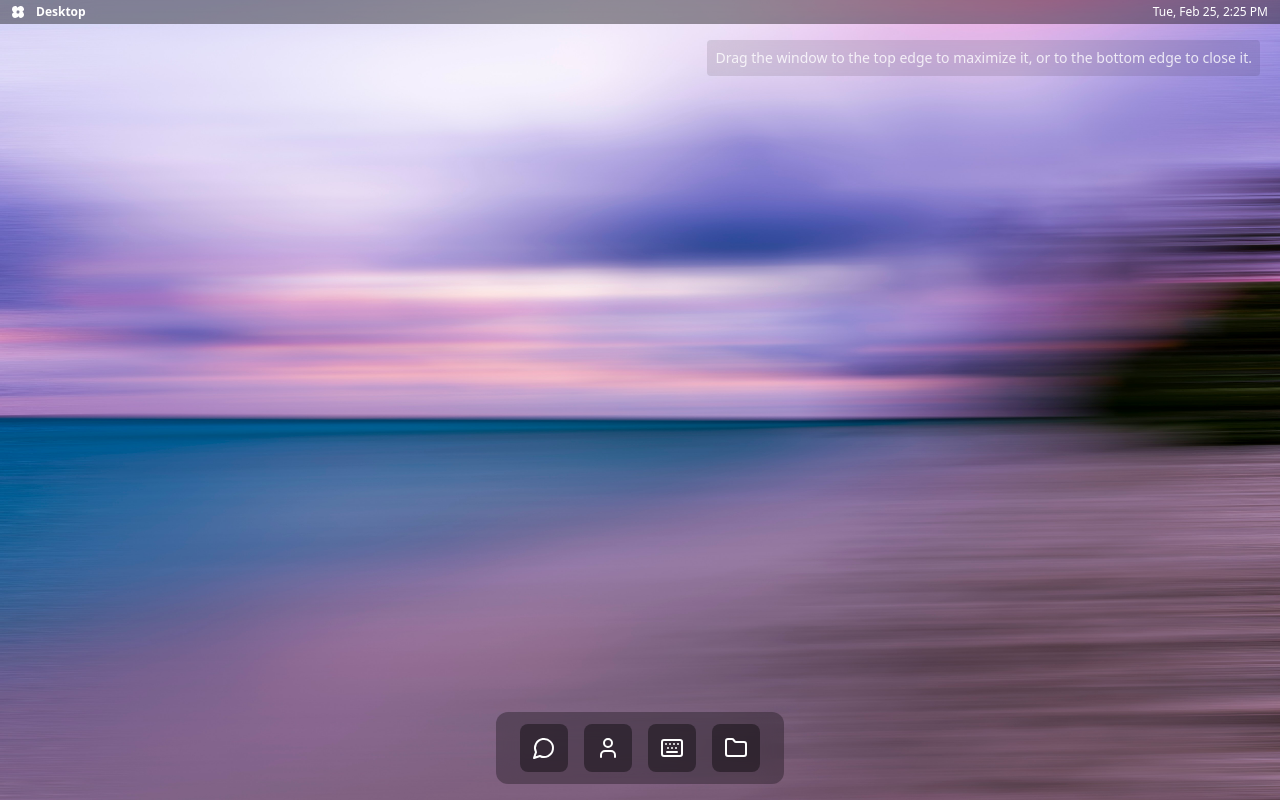
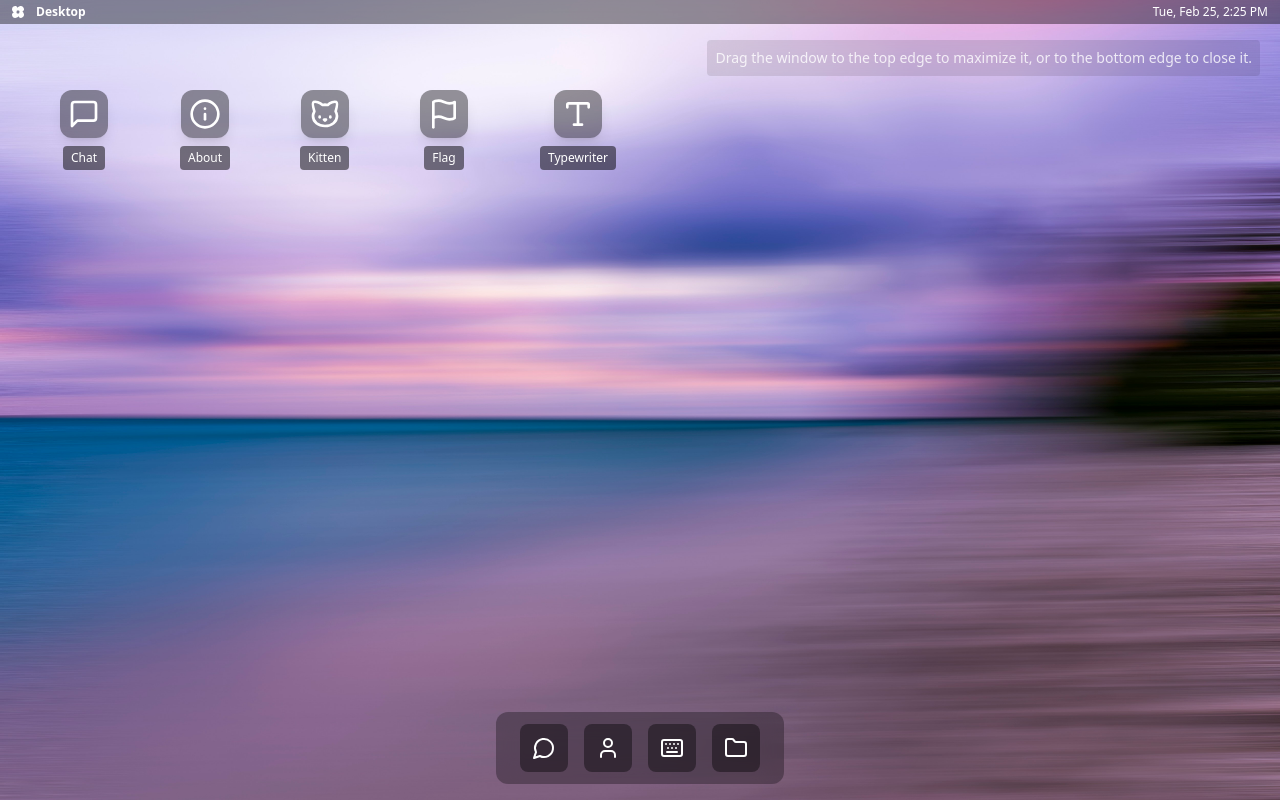
Before and after one commit to bf-dev/personalpage, a Next.js app: page /desktop in a window 1280 px wide. Built offline with nearby package versions, Linux system fonts and the light colour scheme.

Commit message:
feat: Add desktop icons with dynamic positioning and app launching

```diff
--- a/components/desktop/Desktop.tsx
+++ b/components/desktop/Desktop.tsx
@@ -10,6 +10,7 @@ import type { AppContext } from "@/components/apps/AppList";
 import { DesktopProps } from "./types";
 import { useScreenDimensions, useStartupAnimation, useMobileRedirect } from "./hooks";
 import { useWindowManager } from "./window-manager";
+import DesktopIcons from "./DesktopIcons";
 
 // Loading fallback for desktop window content
 const WindowLoadingFallback = () => (
@@ -131,7 +132,13 @@ export default function Desktop({ preloadApp, initialContext }: DesktopProps) {
             >
                 Drag the window to the top edge to maximize it, or to the bottom edge to close it.
             </motion.div>
-
+            <DesktopIcons
+                apps={AppList}
+                launchedApps={launchedAppIds}
+                onLaunchApp={handleLaunchApp}
+                screenWidth={screenDimensions.width}
+                screenHeight={screenDimensions.height}
+            />
             {/* Desktop status bar (top) */}
             <DesktopStatus currentWindow={currentWindowTitle} />
 
--- /dev/null
+++ b/components/desktop/DesktopIcons.tsx
@@ -0,0 +1,158 @@
+import { memo, useCallback, useMemo } from 'react';
+import { motion } from 'framer-motion';
+import { DesktopLauncherProps } from './types';
+import { AppDefinition } from '../apps/AppList';
+import { Info, MessageSquare, Flag, Type, Cat } from 'lucide-react';
+
+interface DesktopIconPosition {
+  x: number;
+  y: number;
+  rotation: number;
+}
+
+interface DesktopIconsProps extends Omit<DesktopLauncherProps, 'startupPhase'> {
+  // Additional props specific to scattered desktop icons
+  screenWidth: number;
+  screenHeight: number;
+}
+
+// Specific app IDs to display on desktop
+const DESKTOP_APP_IDS = ['about', 'chat', 'flag', 'typewriter', 'kitten'];
+
+// Map of app IDs to specific Lucide icons
+const APP_ICON_MAP: Record<string, React.ElementType> = {
+  'about': Info,
+  'chat': MessageSquare,
+  'flag': Flag,
+  'typewriter': Type,
+  'kitten': Cat
+};
+
+const DesktopIcons = ({
+  apps = [],
+  launchedApps = [],
+  onLaunchApp,
+  screenWidth,
+  screenHeight
+}: DesktopIconsProps) => {
+  // Filter for only specific apps we want to show on desktop
+  const visibleApps = apps?.filter(app => DESKTOP_APP_IDS.includes(app.id)) || [];
+
+  console.log('DesktopIcons rendering with apps:', visibleApps.length);
+
+  // Generate fixed positions for icons in a grid layout
+  // Use useMemo to prevent regenerating positions on every render
+  const iconPositions = useMemo(() => {
+    const positions: Record<string, DesktopIconPosition> = {};
+
+    // Safe margins to keep icons from edge of screen
+    const safeMarginX = 0;
+    const safeMarginY = 0;
+
+    // Available space
+    const availableWidth = Math.max(1, screenWidth - safeMarginX * 2);
+    const availableHeight = Math.max(1, screenHeight - safeMarginY * 2);
+
+    // Reserve top bar area
+    const topBarHeight = 20;
+
+    // Icon spacing and size
+    const iconWidth = 120; // Width including padding and label
+    const iconHeight = 140; // Height including padding and label
+
+    // Calculate number of columns that can fit in the available width
+    const columns = Math.floor(availableWidth / iconWidth);
+
+    visibleApps.forEach((app, index) => {
+      // Calculate grid position (left-to-right, top-to-bottom)
+      const col = index % columns;
+      const row = Math.floor(index / columns);
+
+      // Fixed position calculation
+      const x = safeMarginX + (col * iconWidth) + (iconWidth / 2);
+      const y = safeMarginY + topBarHeight + (row * iconHeight) + (iconHeight / 2);
+
+      // No rotation
+      const rotation = 0;
+
+      positions[app.id] = { x, y, rotation };
+    });
+
+    return positions;
+  }, [visibleApps, screenWidth, screenHeight]);
+
+  // Memoized app launcher callback
+  const createAppLaunchHandler = useCallback((appId: string) => () => {
+    if (onLaunchApp) onLaunchApp(appId);
+  }, [onLaunchApp]);
+
+  // If no screen dimensions provided, don't render
+  if (!screenWidth || !screenHeight) {
+    console.log('No screen dimensions provided to DesktopIcons');
+    return null;
+  }
+
+  return (
+    <div className="fixed top-0 left-0 w-full h-full pointer-events-none z-10">
+      {visibleApps.map((app) => {
+        const position = iconPositions[app.id];
+        const isLaunched = launchedApps?.includes(app.id) || false;
+
+        if (!position) {
+          console.log('No position for app:', app.id);
+          return null;
+        }
+
+        // Get the Lucide icon component for this app
+        const IconComponent = APP_ICON_MAP[app.id] || Info;
+
+        // Fixed position icons
+        return (
+          <motion.div
+            key={app.id}
+            className="absolute pointer-events-auto"
+            style={{
+              left: position.x,
+              top: position.y,
+              transform: 'translate(-50%, -50%)' // Center the icon on the grid point
+            }}
+            initial={{ opacity: 0, scale: 0 }}
+            animate={{
+              opacity: 1,
+              scale: 1
+            }}
+            transition={{
+              type: "spring",
+              stiffness: 200,
+              damping: 15,
+              delay: 0.05 * visibleApps.indexOf(app) // Sequential appearance
+            }}
+            whileHover={{
+              scale: 1.01,
+              transition: { type: "spring", stiffness: 300, damping: 10 }
+            }}
+            whileTap={{ scale: 0.95 }}
+          >
+            <div
+              className={`flex flex-col items-center justify-center cursor-pointer`}
+              onClick={createAppLaunchHandler(app.id)}
+            >
+              {/* Lucide icon for the app */}
+              <div className={`w-12 h-12 flex items-center justify-center rounded-xl shadow-lg
+                ${isLaunched ? 'bg-black/20 ring-white/50' : 'bg-black/40 hover:bg-black/30'}`}>
+                <IconComponent className="w-8 h-8 text-white" />
+              </div>
+
+              {/* App name */}
+              <div className="mt-2 px-2 py-1 text-white text-xs bg-black/50 backdrop-blur-sm rounded text-center">
+                {app.title}
+              </div>
+            </div>
+          </motion.div>
+        );
+      })}
+    </div>
+  );
+};
+
+export default memo(DesktopIcons);
--- a/components/desktop/DesktopStatus.tsx
+++ b/components/desktop/DesktopStatus.tsx
@@ -21,7 +21,7 @@ const DesktopStatus = ({ currentWindow }: DesktopStatusProps) => {
                     hour: 'numeric',
                     minute: 'numeric',
                     hour12: true
-                }).replace("at", "\t")
+                })
             );
         };
 
--- a/components/desktop/window-manager.ts
+++ b/components/desktop/window-manager.ts
@@ -8,7 +8,7 @@ import { createWindowInstance, calculateWindowPosition } from './utils';
  */
 export const useWindowManager = (screenDimensions: { width: number; height: number }) => {
   const [windows, setWindows] = useState<WindowInstance[]>([]);
-  const [highestZIndex, setHighestZIndex] = useState(1);
+  const [highestZIndex, setHighestZIndex] = useState(10);
 
   // Use a ref to track app loading status and prevent duplicates during concurrent operations
   const appLoadingRef = useRef<Record<string, boolean>>({});
```
